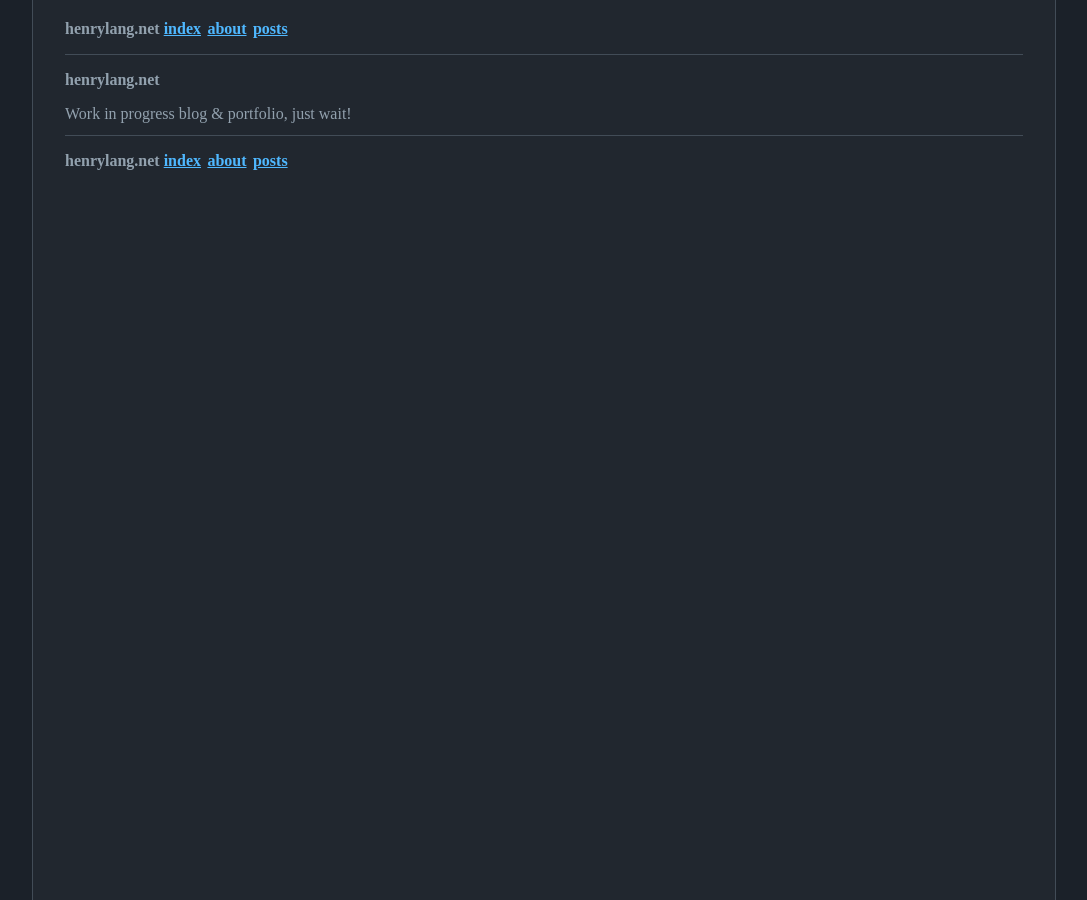
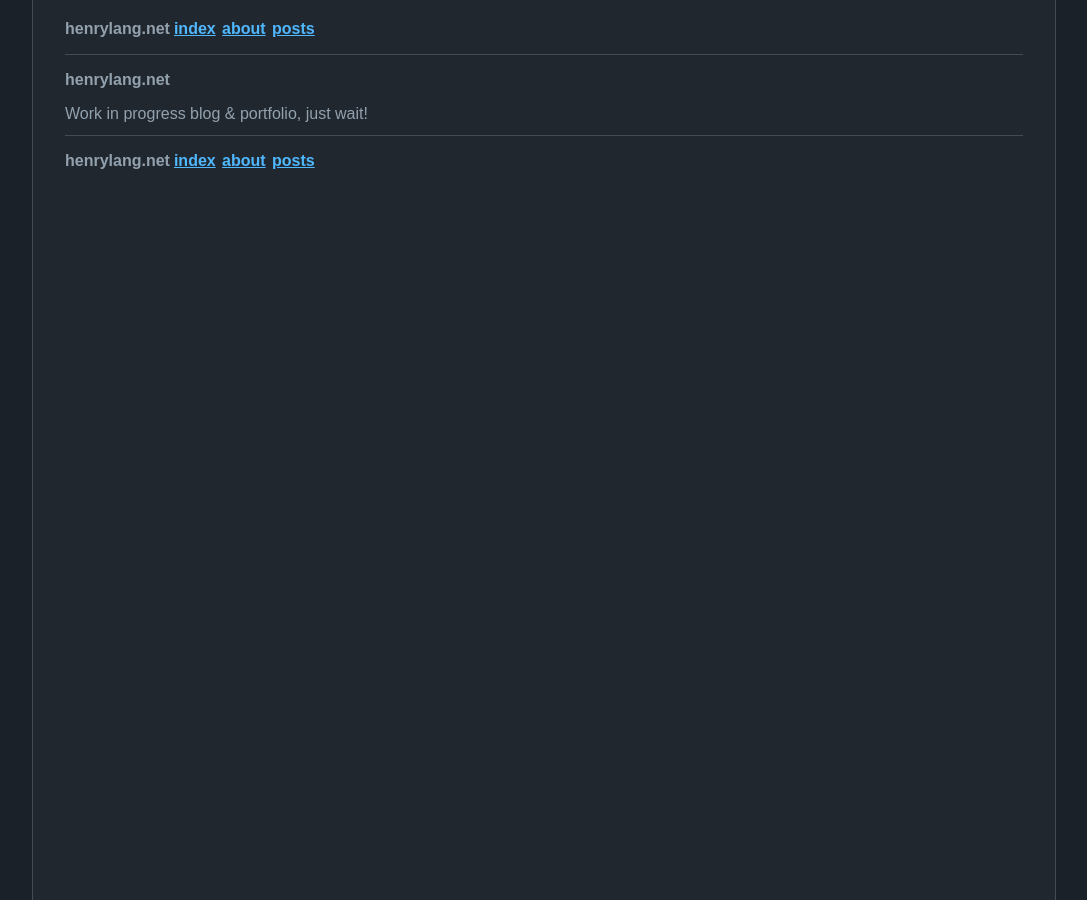
Before and after one commit to henry-lang/henry-lang.github.io, a Jekyll site: the page built from index.html, in a window 1280 px wide. Shown: the whole page, without its empty margins (96-1183 px from the left). Built offline with Jekyll 4.4.1, drawn with Linux system fonts in a browser that asks for light colours; some web fonts are replaced.

Commit message:
more styling yet again

```diff
--- a/_layouts/default.html
+++ b/_layouts/default.html
@@ -7,8 +7,8 @@
     <meta charset="UTF-8">
     <meta http-equiv="X-UA-Compatible" content="IE=edge">
     <meta name="viewport" content="width=device-width, initial-scale=1.0">
+    <link rel="preload" href="./assets/fonts/iosevka-regular.woff2" as="font" crossorigin>
     <link rel="stylesheet" href="./assets/styles/style.css">
-    <title>Document</title>
 </head>
 <body>
     <div class="wrapper">
--- a/assets/styles/style.sass
+++ b/assets/styles/style.sass
@@ -1,9 +1,10 @@
 ---
 ---
 
-@font-face
-    font-family: Iosevka
-    src: url(../fonts/iosevka-regular.ttf)
+// @font-face
+//     font-family: Iosevka
+//     font-display: swap
+//     src: url(../fonts/iosevka-regular.ttf)
 
 @keyframes fadein
     from
@@ -14,6 +15,9 @@
         opacity: 100%
         transform: translateX(0px)
 
+$font: Iosevka
+$backup-font: Arial
+
 $accent: #4fb8ff
 $text: #92a1ae
 $mid: #424c57
@@ -22,7 +26,7 @@
 
 h1, a, p
     color: $text
-    font-family: 'Iosevka'
+    font-family: $font, $backup-font
 
 nav
     padding-top: 0.25rem
@@ -69,8 +73,8 @@
     margin: auto
     width: 80vw
     min-height: 100vh
-    animation: fadein 0.3s 0s
+    // animation: fadein 0.3s 0s
 
-    >
-        *
-            animation: fadein 0.35s
+    // >
+    //     *
+    //         animation: fadein 0.35s
```
Also changed, not shown: assets/fonts/iosevka-regular.woff2 (added).
